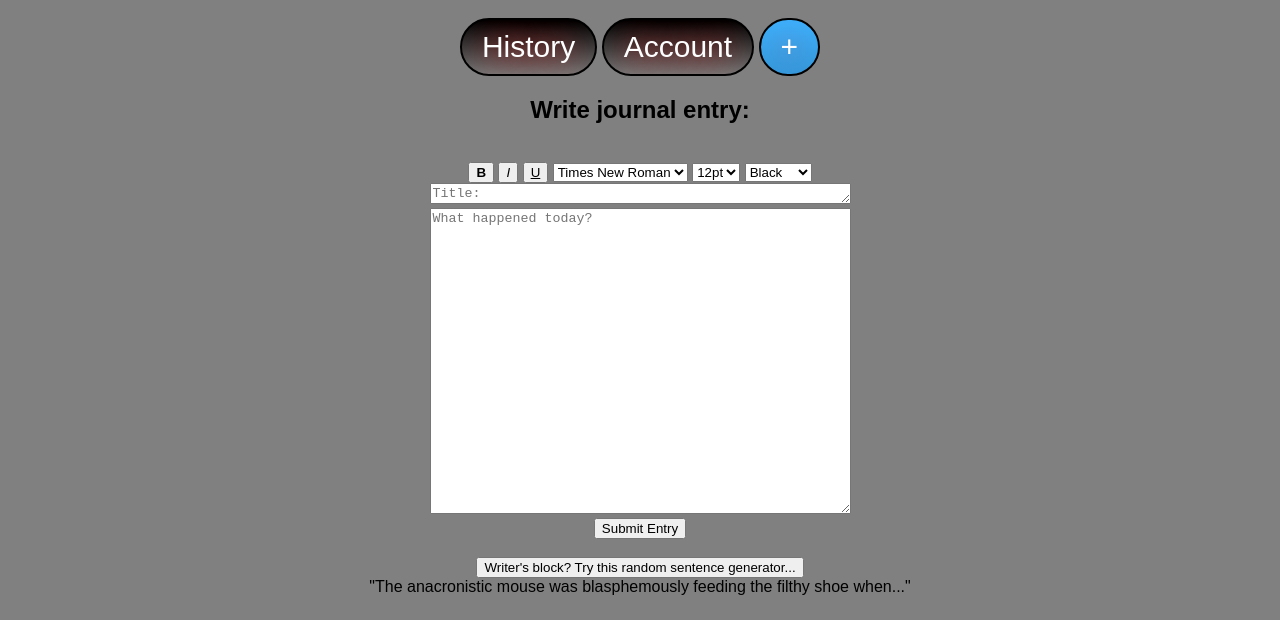
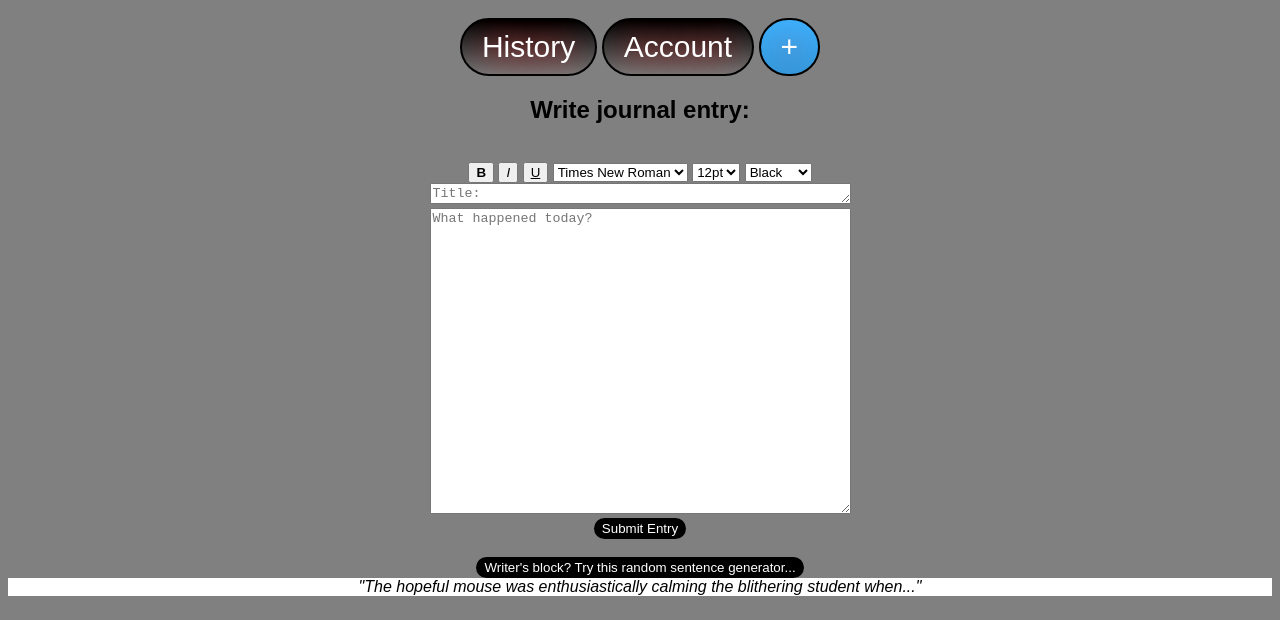
Before and after one commit to jamesuni/wdcgroupprac, a plain HTML site: page pageJournal.html in a window 1280 px wide. Both pictures are taken after a click on the button "Writer's block? Try this random sentence generator...". Shown: the part 180-800 px from the top of the page. Drawn offline with Linux system fonts and the light colour scheme.

Commit message:
-css styled small buttons

```diff
--- a/Random.js
+++ b/Random.js
@@ -32,7 +32,10 @@ function sentence() {
             "sock-puppet",
             "pig",
             "family",
-            "computer program"
+            "computer program",
+            "python",
+            "optimist",
+            "hotdog"
         ];
 
     var adverb =
@@ -52,7 +55,9 @@ function sentence() {
             "still",
             "finally",
             "almost",
-            "eternally"
+            "eternally",
+            "sheepishly",
+            "impatiently"
         ];
 
     var adjective =
@@ -82,7 +87,8 @@ function sentence() {
             "crumpled",
             "anacronistic",
             "hopeful",
-            "prudish"
+            "prudish",
+            'orange'
         ];
 
     var verb =
@@ -116,7 +122,9 @@ function sentence() {
         "feeding",
         "corresponding with",
         "calming",
-        "outraging"
+        "outraging",
+        "mystifying",
+        "rolling"
     ];
 
 
--- a/mainTheme.css
+++ b/mainTheme.css
@@ -125,3 +125,41 @@ background: #3cb0fd;
     color: lightblue; /* changed to blue when login occurs */
     background: white;
 }
+
+
+
+#randomBox
+{
+        background: white;
+        font-style: italic;
+}
+
+
+/* ––––––––––giving all the small buttons the same style as the large buttons */
+#testContent1, #submit, #randomButton
+{
+    background: black;
+    color:white;
+    border: solid #000000 2px;
+    border-radius: 60px;
+}
+
+
+#testContent1:hover, #submit:hover, #randomButton:hover
+{
+    background: #3cb0fd;
+    border: solid #000000 2px;
+    border-radius: 60px;
+}
+
+
+
+/*
+#submit:hover
+{
+    color: #ffffff;
+    background: #3cb0fd;
+    border: solid #000000 2px;
+    border-radius: 60px;
+}
+*/
--- a/pageJournal.html
+++ b/pageJournal.html
@@ -98,7 +98,7 @@ function loadLogin()
 
 
     <br>
-    <button onclick="sentence()"> Writer's block? Try this random sentence generator... </button>
+    <button onclick="sentence()" id="randomButton"> Writer's block? Try this random sentence generator... </button>
     <div id = "randomBox"> </div>
 
 
```
